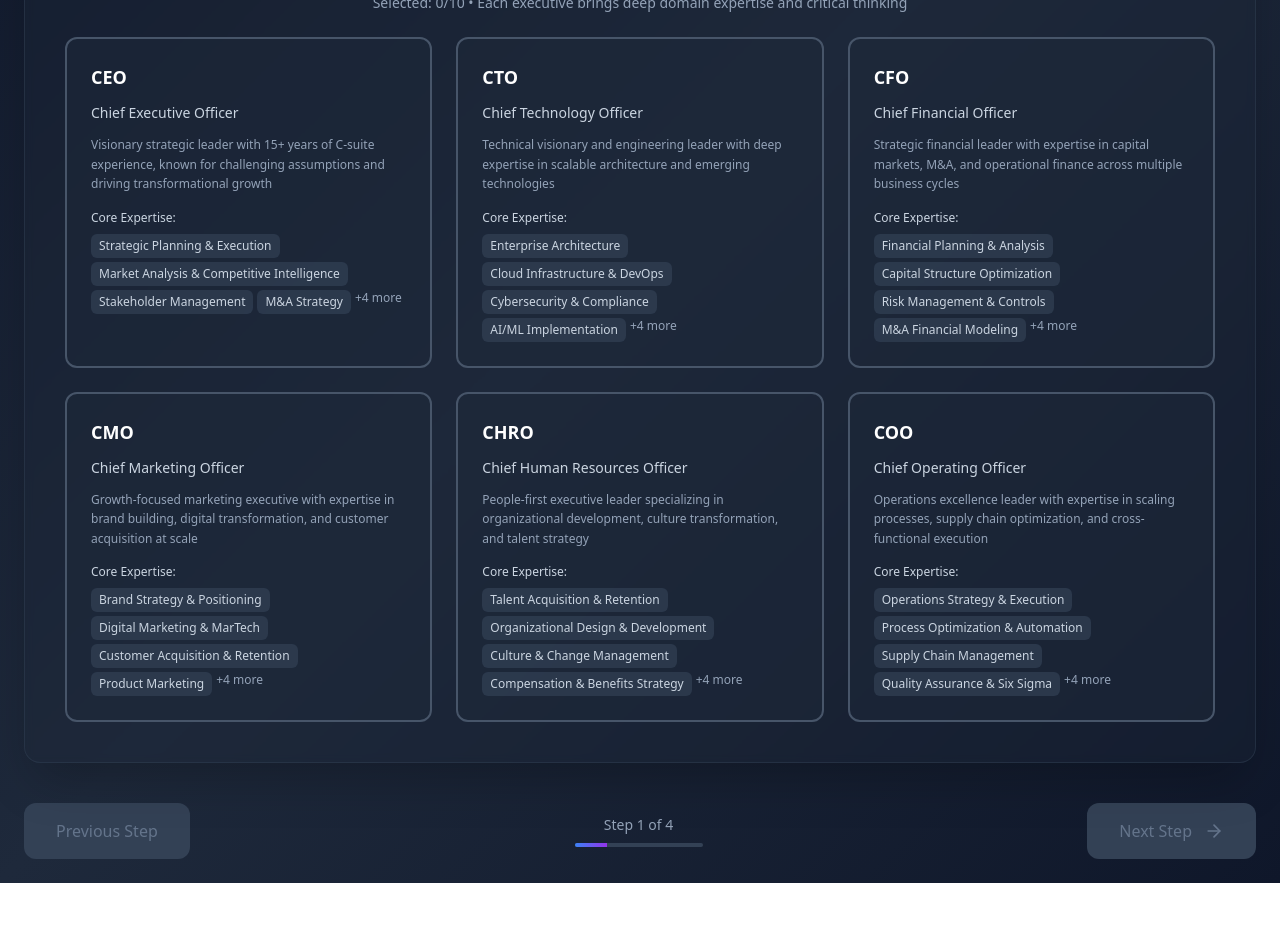
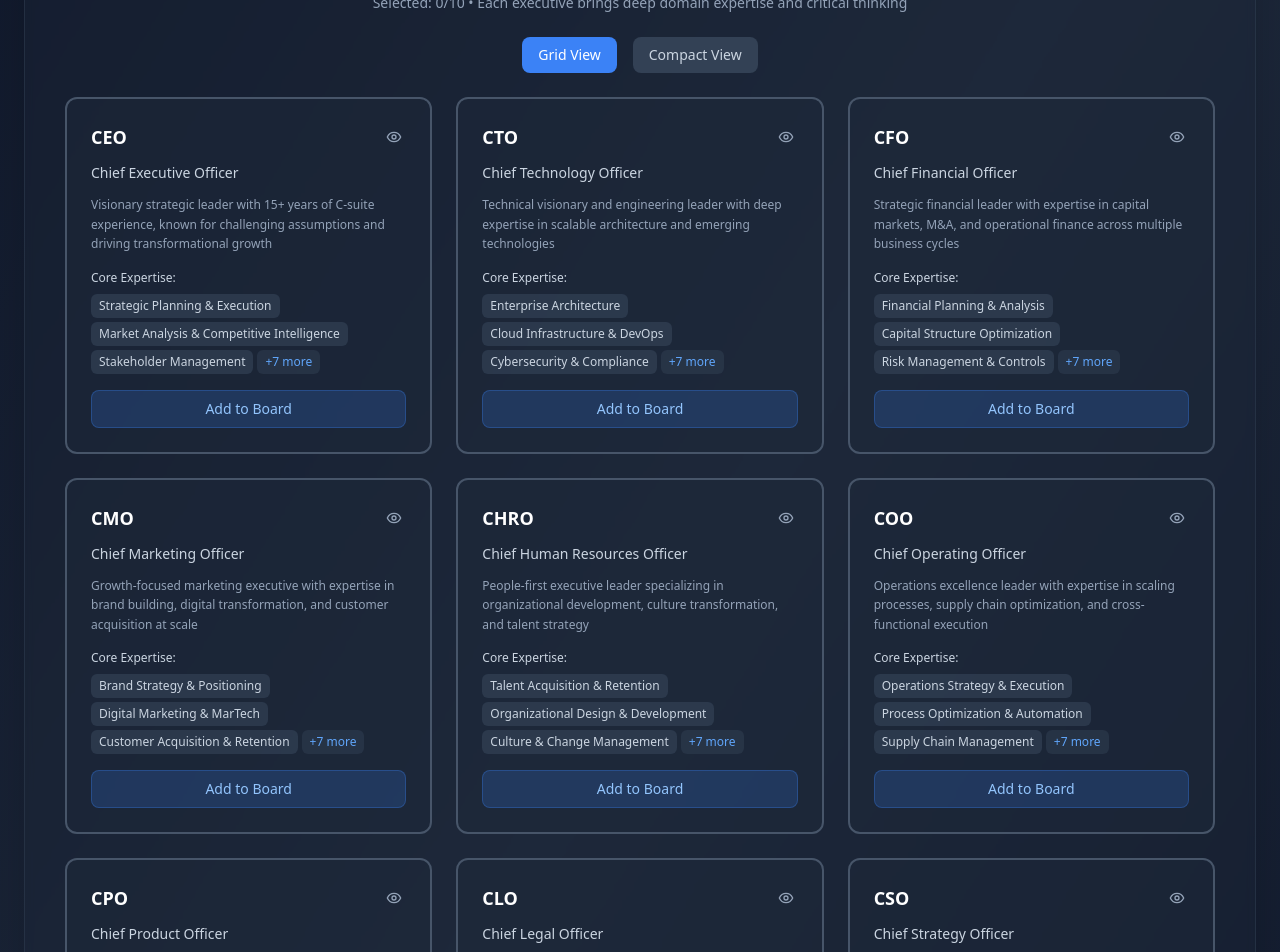
Before and after one commit to mishoko/board-room-ai-agentic-app, a React (Vite) app: page / in a window 1280 px wide. Shown: the part 380-1332 px from the top of the page. Before the commit the page ends 1263 px from the top, so only its background shows below. Built offline with nearby package versions, Linux system fonts and the light colour scheme.

Commit message:
Enhanced Executive Selection with Expandable Layout

```diff
--- a/src/pages/SetupPage.tsx
+++ b/src/pages/SetupPage.tsx
@@ -1,5 +1,5 @@
 import React, { useState } from 'react';
-import { Users, Plus, X, Building, Target, FileText, ArrowRight, Loader2 } from 'lucide-react';
+import { Users, Plus, X, Building, Target, FileText, ArrowRight, Loader2, ChevronDown, ChevronUp, Eye } from 'lucide-react';
 import { Agent, Topic, CompanyContext, BoardroomSession } from '../types';
 import { LLMService } from '../services/LLMService';
 
@@ -24,6 +24,8 @@ const SetupPage: React.FC<SetupPageProps> = ({ onSessionStart }) => {
   const [newGoal, setNewGoal] = useState('');
   const [isGeneratingResponses, setIsGeneratingResponses] = useState(false);
   const [generationProgress, setGenerationProgress] = useState('');
+  const [expandedAgent, setExpandedAgent] = useState<string | null>(null);
+  const [viewMode, setViewMode] = useState<'grid' | 'compact'>('grid');
 
   // Enhanced agent templates with deeper expertise
   const availableAgents: Omit<Agent, 'id' | 'isActive'>[] = [
@@ -32,42 +34,70 @@ const SetupPage: React.FC<SetupPageProps> = ({ onSessionStart }) => {
       name: 'Chief Executive Officer',
       persona: 'Visionary strategic leader with 15+ years of C-suite experience, known for challenging assumptions and driving transformational growth',
       experience: '15+ years in executive leadership across multiple industries',
-      expertise: ['Strategic Planning & Execution', 'Market Analysis & Competitive Intelligence', 'Stakeholder Management', 'M&A Strategy', 'Board Relations', 'Crisis Management', 'Organizational Transformation', 'Capital Markets']
+      expertise: ['Strategic Planning & Execution', 'Market Analysis & Competitive Intelligence', 'Stakeholder Management', 'M&A Strategy', 'Board Relations', 'Crisis Management', 'Organizational Transformation', 'Capital Markets', 'Vision & Culture Development', 'Risk Assessment & Mitigation']
     },
     {
       role: 'CTO',
       name: 'Chief Technology Officer',
       persona: 'Technical visionary and engineering leader with deep expertise in scalable architecture and emerging technologies',
       experience: '12+ years in technology leadership at high-growth companies',
-      expertise: ['Enterprise Architecture', 'Cloud Infrastructure & DevOps', 'Cybersecurity & Compliance', 'AI/ML Implementation', 'API Strategy', 'Technical Due Diligence', 'Engineering Team Scaling', 'Technology Risk Management']
+      expertise: ['Enterprise Architecture', 'Cloud Infrastructure & DevOps', 'Cybersecurity & Compliance', 'AI/ML Implementation', 'API Strategy', 'Technical Due Diligence', 'Engineering Team Scaling', 'Technology Risk Management', 'Data Architecture & Analytics', 'Innovation & R&D Strategy']
     },
     {
       role: 'CFO',
       name: 'Chief Financial Officer',
       persona: 'Strategic financial leader with expertise in capital markets, M&A, and operational finance across multiple business cycles',
       experience: '12+ years in financial leadership including IPO and acquisition experience',
-      expertise: ['Financial Planning & Analysis', 'Capital Structure Optimization', 'Risk Management & Controls', 'M&A Financial Modeling', 'Investor Relations', 'Tax Strategy', 'Working Capital Management', 'Financial Systems & Reporting']
+      expertise: ['Financial Planning & Analysis', 'Capital Structure Optimization', 'Risk Management & Controls', 'M&A Financial Modeling', 'Investor Relations', 'Tax Strategy', 'Working Capital Management', 'Financial Systems & Reporting', 'Treasury & Cash Management', 'Budgeting & Forecasting']
     },
     {
       role: 'CMO',
       name: 'Chief Marketing Officer',
       persona: 'Growth-focused marketing executive with expertise in brand building, digital transformation, and customer acquisition at scale',
       experience: '10+ years in marketing leadership across B2B and B2C environments',
-      expertise: ['Brand Strategy & Positioning', 'Digital Marketing & MarTech', 'Customer Acquisition & Retention', 'Product Marketing', 'Marketing Analytics & Attribution', 'Content Strategy', 'Partnership Marketing', 'Crisis Communications']
+      expertise: ['Brand Strategy & Positioning', 'Digital Marketing & MarTech', 'Customer Acquisition & Retention', 'Product Marketing', 'Marketing Analytics & Attribution', 'Content Strategy', 'Partnership Marketing', 'Crisis Communications', 'Market Research & Insights', 'Growth Hacking & Optimization']
     },
     {
       role: 'CHRO',
       name: 'Chief Human Resources Officer',
       persona: 'People-first executive leader specializing in organizational development, culture transformation, and talent strategy',
       experience: '12+ years in HR leadership through hypergrowth and organizational change',
-      expertise: ['Talent Acquisition & Retention', 'Organizational Design & Development', 'Culture & Change Management', 'Compensation & Benefits Strategy', 'Leadership Development', 'Employee Relations & Legal Compliance', 'Diversity, Equity & Inclusion', 'Performance Management Systems']
+      expertise: ['Talent Acquisition & Retention', 'Organizational Design & Development', 'Culture & Change Management', 'Compensation & Benefits Strategy', 'Leadership Development', 'Employee Relations & Legal Compliance', 'Diversity, Equity & Inclusion', 'Performance Management Systems', 'Workforce Planning & Analytics', 'Executive Coaching & Development']
     },
     {
       role: 'COO',
       name: 'Chief Operating Officer',
       persona: 'Operations excellence leader with expertise in scaling processes, supply chain optimization, and cross-functional execution',
       experience: '14+ years in operations leadership across multiple industries and business models',
-      expertise: ['Operations Strategy & Execution', 'Process Optimization & Automation', 'Supply Chain Management', 'Quality Assurance & Six Sigma', 'Project Management & PMO', 'Vendor Management & Procurement', 'Business Continuity Planning', 'Operational Risk Management']
+      expertise: ['Operations Strategy & Execution', 'Process Optimization & Automation', 'Supply Chain Management', 'Quality Assurance & Six Sigma', 'Project Management & PMO', 'Vendor Management & Procurement', 'Business Continuity Planning', 'Operational Risk Management', 'Customer Success & Support', 'International Operations & Expansion']
+    },
+    {
+      role: 'CPO',
+      name: 'Chief Product Officer',
+      persona: 'Product visionary with expertise in user-centered design, product strategy, and data-driven product development',
+      experience: '10+ years in product leadership at technology companies',
+      expertise: ['Product Strategy & Roadmapping', 'User Experience & Design', 'Product Analytics & Data Science', 'Agile & Lean Methodologies', 'Product-Market Fit', 'Competitive Analysis', 'Product Monetization', 'Customer Research & Validation', 'Product Team Leadership', 'Go-to-Market Strategy']
+    },
+    {
+      role: 'CLO',
+      name: 'Chief Legal Officer',
+      persona: 'Strategic legal advisor with expertise in corporate law, compliance, and risk management across complex business environments',
+      experience: '12+ years in legal leadership including regulatory and M&A experience',
+      expertise: ['Corporate Governance & Compliance', 'Contract Negotiation & Management', 'Intellectual Property Strategy', 'Regulatory Affairs & Government Relations', 'M&A Legal Due Diligence', 'Employment Law & HR Legal', 'Data Privacy & Security Law', 'Litigation Management', 'Risk Assessment & Mitigation', 'International Legal Affairs']
+    },
+    {
+      role: 'CSO',
+      name: 'Chief Strategy Officer',
+      persona: 'Strategic planning expert with deep expertise in market analysis, competitive intelligence, and business transformation',
+      experience: '11+ years in strategy consulting and corporate strategy roles',
+      expertise: ['Strategic Planning & Analysis', 'Market Research & Competitive Intelligence', 'Business Model Innovation', 'Portfolio Management', 'Strategic Partnerships & Alliances', 'Digital Transformation Strategy', 'Innovation Strategy', 'Scenario Planning & Forecasting', 'Strategic Communication', 'Performance Measurement & KPIs']
+    },
+    {
+      role: 'CDO',
+      name: 'Chief Data Officer',
+      persona: 'Data strategy leader with expertise in analytics, AI/ML implementation, and data-driven decision making',
+      experience: '9+ years in data leadership and analytics across multiple industries',
+      expertise: ['Data Strategy & Governance', 'Analytics & Business Intelligence', 'Machine Learning & AI Implementation', 'Data Architecture & Engineering', 'Data Privacy & Security', 'Advanced Analytics & Modeling', 'Data Monetization Strategy', 'Data Quality & Management', 'Predictive Analytics', 'Data Science Team Leadership']
     }
   ];
 
@@ -220,48 +250,203 @@ const SetupPage: React.FC<SetupPageProps> = ({ onSessionStart }) => {
         <p className="text-sm text-slate-400 mt-1">Selected: {selectedAgents.length}/10 • Each executive brings deep domain expertise and critical thinking</p>
       </div>
 
+      {/* View Mode Toggle */}
+      <div className="flex items-center justify-center gap-4 mb-6">
+        <button
+          onClick={() => setViewMode('grid')}
+          className={`px-4 py-2 rounded-lg font-medium text-sm transition-all duration-200 ${
+            viewMode === 'grid'
+              ? 'bg-blue-500 text-white'
+              : 'bg-slate-700 text-slate-300 hover:bg-slate-600'
+          }`}
+        >
+          Grid View
+        </button>
+        <button
+          onClick={() => setViewMode('compact')}
+          className={`px-4 py-2 rounded-lg font-medium text-sm transition-all duration-200 ${
+            viewMode === 'compact'
+              ? 'bg-blue-500 text-white'
+              : 'bg-slate-700 text-slate-300 hover:bg-slate-600'
+          }`}
+        >
+          Compact View
+        </button>
+      </div>
+
+      {/* Selected Agents Summary */}
+      {selectedAgents.length > 0 && (
+        <div className="bg-blue-500/10 border border-blue-500/30 rounded-xl p-4 mb-6">
+          <h3 className="text-blue-300 font-medium mb-2">Selected Executives ({selectedAgents.length})</h3>
+          <div className="flex flex-wrap gap-2">
+            {selectedAgents.map((agent) => (
+              <div
+                key={agent.id}
+                className="flex items-center gap-2 bg-blue-500/20 text-blue-200 px-3 py-1 rounded-lg text-sm"
+              >
+                <span>{agent.role}</span>
+                <button
+                  onClick={() => toggleAgent(agent)}
+                  className="text-blue-300 hover:text-blue-100"
+                >
+                  <X className="w-3 h-3" />
+                </button>
+              </div>
+            ))}
+          </div>
+        </div>
+      )}
+
+      {/* Agent Cards */}
+      {viewMode === 'grid' ? (
         <div className="grid grid-cols-1 md:grid-cols-2 lg:grid-cols-3 gap-6">
           {availableAgents.map((agent) => {
             const isSelected = selectedAgents.some(selected => selected.role === agent.role);
             const canSelect = selectedAgents.length < 10 || isSelected;
+            const isExpanded = expandedAgent === agent.role;
 
             return (
               <div
                 key={agent.role}
-              onClick={() => canSelect && toggleAgent(agent)}
                 className={`
-                p-6 rounded-xl border-2 cursor-pointer transition-all duration-200 h-full
+                  p-6 rounded-xl border-2 transition-all duration-200 h-full
                   ${isSelected
                     ? 'border-blue-500 bg-blue-500/20 shadow-lg shadow-blue-500/25'
                     : canSelect
                       ? 'border-slate-600 bg-slate-800/50 hover:border-slate-500 hover:bg-slate-800/70'
-                    : 'border-slate-700 bg-slate-800/30 opacity-50 cursor-not-allowed'
+                      : 'border-slate-700 bg-slate-800/30 opacity-50'
                   }
                 `}
               >
                 <div className="flex items-center justify-between mb-3">
                   <h3 className="font-bold text-white text-lg">{agent.role}</h3>
+                  <div className="flex items-center gap-2">
                     {isSelected && <div className="w-3 h-3 bg-blue-400 rounded-full animate-pulse"></div>}
+                    <button
+                      onClick={() => setExpandedAgent(isExpanded ? null : agent.role)}
+                      className="text-slate-400 hover:text-slate-200 p-1"
+                    >
+                      <Eye className="w-4 h-4" />
+                    </button>
+                  </div>
                 </div>
                 <p className="text-sm text-slate-300 mb-3 font-medium">{agent.name}</p>
                 <p className="text-xs text-slate-400 mb-4 leading-relaxed">{agent.persona}</p>
-              <div className="space-y-2">
+
+                <div className="space-y-2 mb-4">
                   <p className="text-xs font-medium text-slate-300">Core Expertise:</p>
                   <div className="flex flex-wrap gap-1">
-                  {agent.expertise.slice(0, 4).map((skill) => (
+                    {(isExpanded ? agent.expertise : agent.expertise.slice(0, 3)).map((skill) => (
                       <span key={skill} className="text-xs bg-slate-700/70 text-slate-300 px-2 py-1 rounded-md">
                         {skill}
                       </span>
                     ))}
-                  {agent.expertise.length > 4 && (
-                    <span className="text-xs text-slate-400">+{agent.expertise.length - 4} more</span>
+                    {!isExpanded && agent.expertise.length > 3 && (
+                      <button
+                        onClick={() => setExpandedAgent(agent.role)}
+                        className="text-xs text-blue-400 hover:text-blue-300 px-2 py-1 rounded-md bg-slate-700/50 hover:bg-slate-700"
+                      >
+                        +{agent.expertise.length - 3} more
+                      </button>
                     )}
+                  </div>
+                </div>
+
+                <button
+                  onClick={() => canSelect && toggleAgent(agent)}
+                  disabled={!canSelect}
+                  className={`
+                    w-full py-2 px-4 rounded-lg font-medium text-sm transition-all duration-200
+                    ${isSelected
+                      ? 'bg-red-500/20 text-red-300 border border-red-500/30 hover:bg-red-500/30'
+                      : canSelect
+                        ? 'bg-blue-500/20 text-blue-300 border border-blue-500/30 hover:bg-blue-500/30'
+                        : 'bg-slate-700 text-slate-500 cursor-not-allowed'
+                    }
+                  `}
+                >
+                  {isSelected ? 'Remove from Board' : 'Add to Board'}
+                </button>
+              </div>
+            );
+          })}
+        </div>
+      ) : (
+        /* Compact View */
+        <div className="space-y-3">
+          {availableAgents.map((agent) => {
+            const isSelected = selectedAgents.some(selected => selected.role === agent.role);
+            const canSelect = selectedAgents.length < 10 || isSelected;
+            const isExpanded = expandedAgent === agent.role;
+
+            return (
+              <div
+                key={agent.role}
+                className={`
+                  p-4 rounded-xl border transition-all duration-200
+                  ${isSelected
+                    ? 'border-blue-500 bg-blue-500/20'
+                    : canSelect
+                      ? 'border-slate-600 bg-slate-800/50 hover:border-slate-500'
+                      : 'border-slate-700 bg-slate-800/30 opacity-50'
+                  }
+                `}
+              >
+                <div className="flex items-center justify-between">
+                  <div className="flex-1">
+                    <div className="flex items-center gap-4 mb-2">
+                      <h3 className="font-bold text-white text-lg">{agent.role}</h3>
+                      <span className="text-sm text-slate-400">{agent.name}</span>
+                      {isSelected && <div className="w-2 h-2 bg-blue-400 rounded-full animate-pulse"></div>}
+                    </div>
+                    <p className="text-xs text-slate-400 mb-3">{agent.persona}</p>
+
+                    <div className="flex flex-wrap gap-1 mb-2">
+                      {(isExpanded ? agent.expertise : agent.expertise.slice(0, 5)).map((skill) => (
+                        <span key={skill} className="text-xs bg-slate-700/70 text-slate-300 px-2 py-1 rounded-md">
+                          {skill}
+                        </span>
+                      ))}
+                      {!isExpanded && agent.expertise.length > 5 && (
+                        <button
+                          onClick={() => setExpandedAgent(agent.role)}
+                          className="text-xs text-blue-400 hover:text-blue-300 px-2 py-1 rounded-md bg-slate-700/50 hover:bg-slate-700"
+                        >
+                          +{agent.expertise.length - 5} more
+                        </button>
+                      )}
+                    </div>
+                  </div>
+
+                  <div className="flex items-center gap-2 ml-4">
+                    <button
+                      onClick={() => setExpandedAgent(isExpanded ? null : agent.role)}
+                      className="text-slate-400 hover:text-slate-200 p-2"
+                    >
+                      {isExpanded ? <ChevronUp className="w-4 h-4" /> : <ChevronDown className="w-4 h-4" />}
+                    </button>
+                    <button
+                      onClick={() => canSelect && toggleAgent(agent)}
+                      disabled={!canSelect}
+                      className={`
+                        py-2 px-4 rounded-lg font-medium text-sm transition-all duration-200
+                        ${isSelected
+                          ? 'bg-red-500/20 text-red-300 border border-red-500/30 hover:bg-red-500/30'
+                          : canSelect
+                            ? 'bg-blue-500/20 text-blue-300 border border-blue-500/30 hover:bg-blue-500/30'
+                            : 'bg-slate-700 text-slate-500 cursor-not-allowed'
+                        }
+                      `}
+                    >
+                      {isSelected ? 'Remove' : 'Add'}
+                    </button>
                   </div>
                 </div>
               </div>
             );
           })}
         </div>
+      )}
     </div>
   );
 
```
Lines whose indentation alone changed are shown as unchanged.
